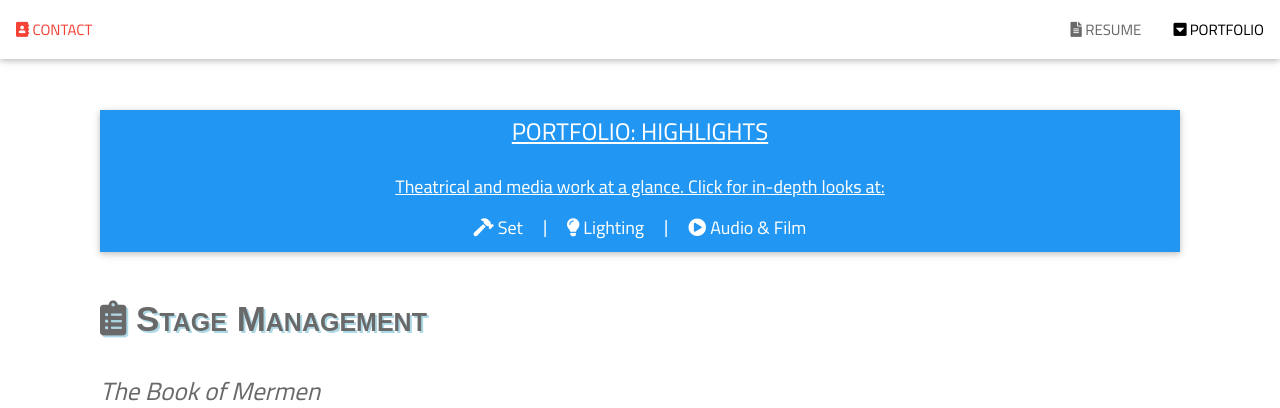
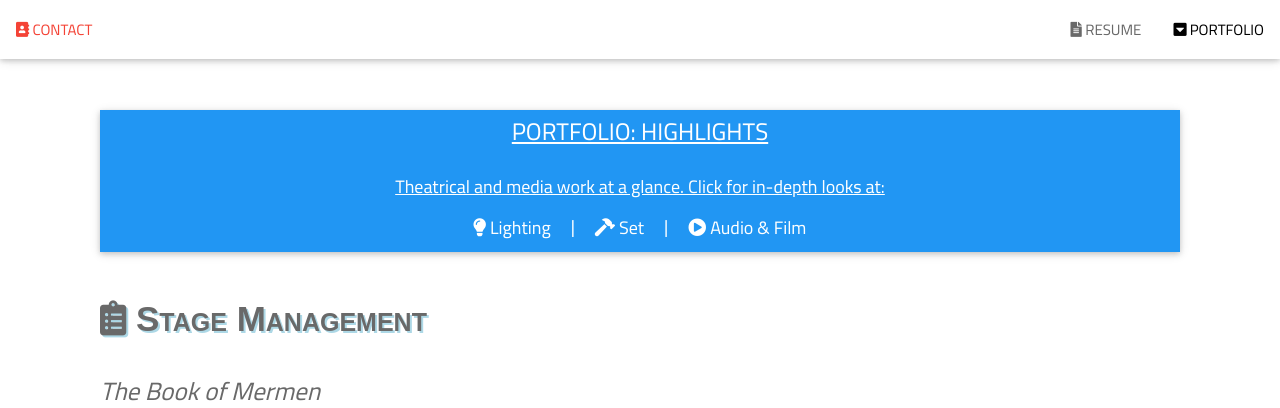
Before and after one commit to jnickseymour/jnickseymour.github.io, a Jekyll site: the page portfolio/at-a-glance.html, which Jekyll copies as it is, in a window 1280 px wide and 900 px high. Shown: the top 408 px of the window. Built offline with Jekyll 4.4.1, drawn with Linux system fonts in a browser that asks for light colours; nearby versions of some CDN libraries; comment, search, counter and statistics services are not loaded.

Commit message:
Update at-a-glance.html

```diff
--- a/portfolio/at-a-glance.html
+++ b/portfolio/at-a-glance.html
@@ -92,10 +92,10 @@
      <div class="w3-dropdown-hover">
       <button class="w3-button"><i class="fas fa-caret-square-down"></i>   PORTFOLIO  </button>
        <div class="w3-dropdown-content w3-bar-block w3-card-4">
-        <a href="#" class="w3-bar-item w3-button w3-hover-text-red w3-hover-white" style="color:dimgrey"><i class="fas fa-star"></i> Highlights</a>
-        <a href="#" class="w3-bar-item w3-button w3-hover-text-red w3-hover-white" style="color:dimgrey"><i class="fas fa-hammer"></i> Set</a>
-        <a href="#" class="w3-bar-item w3-button w3-hover-text-red w3-hover-white" style="color:dimgrey"><i class="fa fa-lightbulb"></i>  Lighting</a>
-        <a href="#" class="w3-bar-item w3-button w3-hover-text-red w3-hover-white" style="color:dimgrey"><i class="fas fa-play-circle"></i> Audio & Film</a>
+        <a href="/highlights" class="w3-bar-item w3-button w3-hover-text-red w3-hover-white" style="color:dimgrey"><i class="fas fa-star"></i> Highlights</a>
+        <a href="/portfolio/set" class="w3-bar-item w3-button w3-hover-text-red w3-hover-white" style="color:dimgrey"><i class="fas fa-hammer"></i> Set</a>
+        <a href="/portfolio/lighting" class="w3-bar-item w3-button w3-hover-text-red w3-hover-white" style="color:dimgrey"><i class="fa fa-lightbulb"></i>  Lighting</a>
+        <a href="/portfolio/audio-video" class="w3-bar-item w3-button w3-hover-text-red w3-hover-white" style="color:dimgrey"><i class="fas fa-play-circle"></i> Film & Audio</a>
       </div>
      </div>
     </div>
@@ -115,10 +115,10 @@
   <a href="#contact" class="w3-bar-item w3-button">CONTACT</a>
   <button onclick="myFunction('sidebar1')" class="w3-btn w3-block "><i class="fas fa-caret-square-down"></i>   PORTFOLIO  </button>
       <div id="sidebar1" class="w3-container w3-hide">
-        <a href="#" class="w3-bar-item w3-button>Highlights</a>
-        <a href="#" class="w3-bar-item w3-button>Set</a>
-        <a href="#" class="w3-bar-item w3-button>Lighting</a>
-        <a href="#" class="w3-bar-item w3-button>Audio & Film</a>
+        <a href="/portfolio/highlights" class="w3-bar-item w3-button>Highlights</a>
+        <a href="/portfolio/set" class="w3-bar-item w3-button>Set</a>
+        <a href="/portfolio/lighting" class="w3-bar-item w3-button>Lighting</a>
+        <a href="/portfolio/audio-video" class="w3-bar-item w3-button>Film & Audio</a>
       </div>
 
  <script>
@@ -140,7 +140,7 @@
   <div class="w3-card w3-blue" id="home">
     <h3 class="w3-center">PORTFOLIO: HIGHLIGHTS</h3>
     <p class="w3-center w3-large">Theatrical and media work at a glance. Click for in-depth looks at:<br>
-    <a href="#" class="w3-bar-item w3-button w3-hover-text-red w3-hover-blue" style="color:white"><i class="fas fa-hammer"></i> Set</a> | <a href="#" class="w3-bar-item w3-button w3-hover-text-red w3-hover-blue" style="color:white"><i class="fa fa-lightbulb"></i>  Lighting</a> | <a href="#" class="w3-bar-item w3-button w3-hover-text-red w3-hover-blue" style="color:white"><i class="fas fa-play-circle"></i> Audio & Film</a></p>
+    <a href="/portfolio/lighting" class="w3-bar-item w3-button w3-hover-text-red w3-hover-blue" style="color:white"><i class="fa fa-lightbulb"></i>  Lighting</a> | <a href="/portfolio/set" class="w3-bar-item w3-button w3-hover-text-red w3-hover-blue" style="color:white"><i class="fas fa-hammer"></i> Set</a> | <a href="/portfolio/audio-video" class="w3-bar-item w3-button w3-hover-text-red w3-hover-blue" style="color:white"><i class="fas fa-play-circle"></i> Audio & Film</a></p>
   </div>
    <div>
     <p class="skill"><i class="fas fa-clipboard-list"></i> Stage Management</p>
@@ -164,7 +164,7 @@
       <p class="caption-l"><a href="http://www.maskandwig.com/">The Mask and Wig Club</a>: Directed by Nico Carino, Stage Managed by Gabe Mickel.</p>
    </div>
    <div>
-    <p class="skill"><i class="fas fa-pencil-ruler"></i> Set Design</p>
+    <p class="skill w3-hover-text-red w3-hover-white" style="color:dimgrey" href="/portfolio/set"><i class="fas fa-pencil-ruler"></i> Set Design</p>
      <div>
       <p class="show">I Am a Ghost</p>
       <p class="position">Set Designer, Crew - Spring 2019 </p>
@@ -187,7 +187,7 @@
      </div>
    </div>
    <div>
-    <p class="skill"><i class="fas fa-hammer"></i> Carpentry</p>
+    <p class="skill"><a href="/portfolio/set" class="w3-hover-text-red w3-hover-white" style="color:dimgrey"><i class="fas fa-hammer"></i> Carpentry</a></p>
      <div>
       <p class="show">Little Shop of Horrors</p>
       <p class="position">Master Carpenter &amp; Puppeteer - Spring 2019</p>
```
